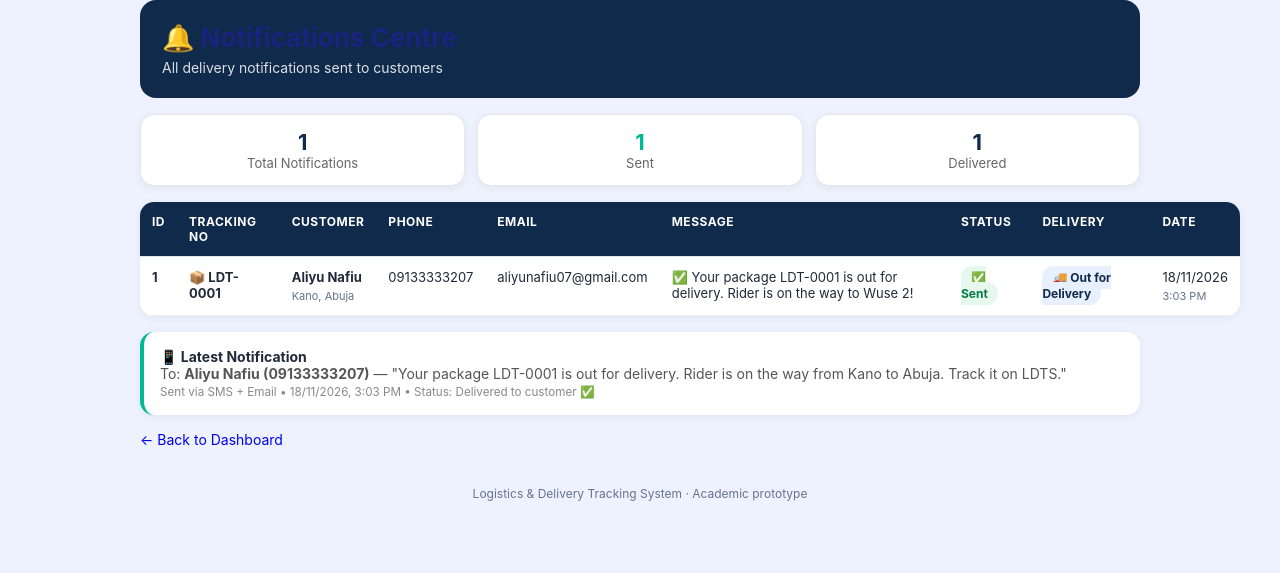
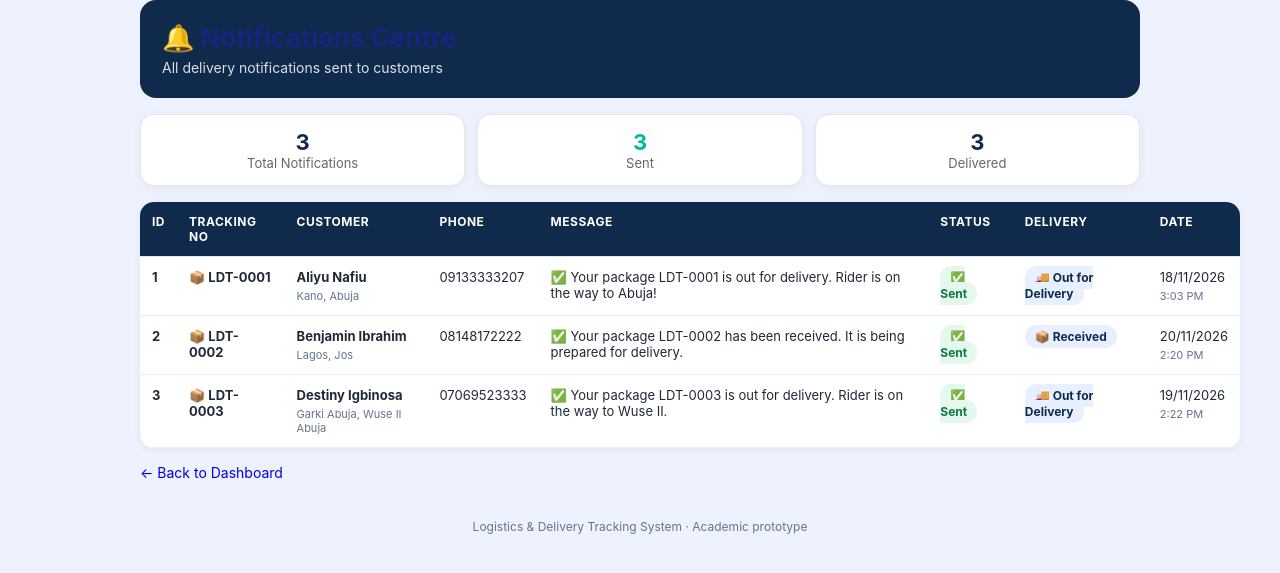
Before and after one commit to Cissey-Cyber/logistics-app, a Flask app: page /notifications in a window 1280 px wide. Shown: the part 58-631 px from the top of the page. Run offline with Flask 3, Linux system fonts and the light colour scheme; parts of the project's set-up code (start-up, migrations or seed data) failed here and were passed over; some libraries are stand-ins or nearby versions.

Commit message:
Update notifications template with new records

```diff
--- a/templates/notifications.html
+++ b/templates/notifications.html
@@ -24,13 +24,13 @@
   </div>
 
   <div class="stats">
-    <div class="stat"><b>{{ notifications|length if notifications else 1 }}</b><span>Total Notifications</span></div>
-    <div class="stat"><b style="color:#00b894">1</b><span>Sent</span></div>
-    <div class="stat"><b style="color:#0f2a4a">1</b><span>Delivered</span></div>
+    <div class="stat"><b>{{ notifications|length if notifications else 3 }}</b><span>Total Notifications</span></div>
+    <div class="stat"><b style="color:#00b894">3</b><span>Sent</span></div>
+    <div class="stat"><b style="color:#0f2a4a">3</b><span>Delivered</span></div>
   </div>
 
   <table class="notif-table">
-    <tr><th>ID</th><th>TRACKING NO</th><th>CUSTOMER</th><th>PHONE</th><th>EMAIL</th><th>MESSAGE</th><th>STATUS</th><th>DELIVERY</th><th>DATE</th></tr>
+    <tr><th>ID</th><th>TRACKING NO</th><th>CUSTOMER</th><th>PHONE</th><th>MESSAGE</th><th>STATUS</th><th>DELIVERY</th><th>DATE</th></tr>
     {% if notifications %}
       {% for n in notifications %}
       <tr>
@@ -38,7 +38,6 @@
         <td><b>{{ n.tracking_no if n.tracking_no is defined else n[1] }}</b></td>
         <td>{{ n.customer if n.customer is defined else n[2] }}</td>
         <td>{{ n.phone if n.phone is defined else '' }}</td>
-        <td>{{ n.email if n.email is defined else '' }}</td>
         <td>{{ n.message if n.message is defined else '' }}</td>
         <td><span class="badge-sent">{{ n.status if n.status is defined else 'Sent' }}</span></td>
         <td><span class="badge-delivered">{{ n.delivery if n.delivery is defined else 'Delivered' }}</span></td>
@@ -52,20 +51,33 @@
         <td><b>📦 LDT-0001</b></td>
         <td><b>Aliyu Nafiu</b><br><small>Kano, Abuja</small></td>
         <td>09133333207</td>
-        <td>aliyunafiu07@gmail.com</td>
-        <td>✅ Your package LDT-0001 is out for delivery. Rider is on the way to Wuse 2!</td>
+        <td>✅ Your package LDT-0001 is out for delivery. Rider is on the way to Abuja!</td>
         <td><span class="badge-sent">✅ Sent</span></td>
         <td><span class="badge-delivered">🚚 Out for Delivery</span></td>
         <td>18/11/2026<br><small>3:03 PM</small></td>
       </tr>
+    <tr>
+<td><b>2</b></td>
+<td><b>📦 LDT-0002</b></td>
+<td><b>Benjamin Ibrahim</b><br><small>Lagos, Jos</small></td>
+<td>08148172222</td>
+<td>✅ Your package LDT-0002 has been received. It is being prepared for delivery.</td>
+<td><span class="badge-sent">✅ Sent</span></td>
+<td><span class="badge-delivered">📦 Received</span></td>
+<td>20/11/2026<br><small>2:20 PM</small></td>
+</tr>
+<tr>
+<td><b>3</b></td>
+<td><b>📦 LDT-0003</b></td>
+<td><b>Destiny Igbinosa</b><br><small>Garki Abuja, Wuse II Abuja</small></td>
+<td>07069523333</td>
+<td>✅ Your package LDT-0003 is out for delivery. Rider is on the way to Wuse II.</td>
+<td><span class="badge-sent">✅ Sent</span></td>
+<td><span class="badge-delivered">🚚 Out for Delivery</span></td>
+<td>19/11/2026<br><small>2:22 PM</small></td>
+</tr>
     {% endif %}
   </table>
-
-  <div class="card">
-    <b>📱 Latest Notification</b><br>
-    <span style="color:#555">To: <b>Aliyu Nafiu (09133333207)</b> — "Your package LDT-0001 is out for delivery. Rider is on the way from Kano to Abuja. Track it on LDTS."</span><br>
-    <small style="color:#888">Sent via SMS + Email • 18/11/2026, 3:03 PM • Status: Delivered to customer ✅</small>
-  </div>
 
   <p style="margin-top:16px"><a href="/">← Back to Dashboard</a></p>
 </div>
```
